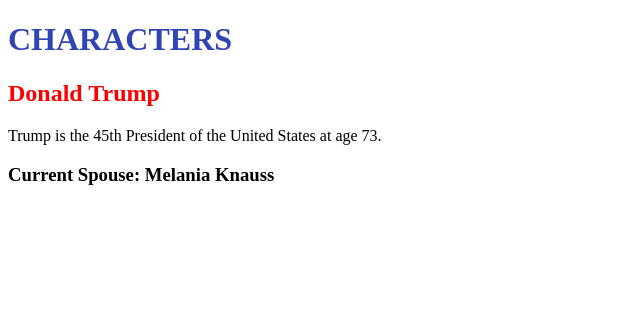
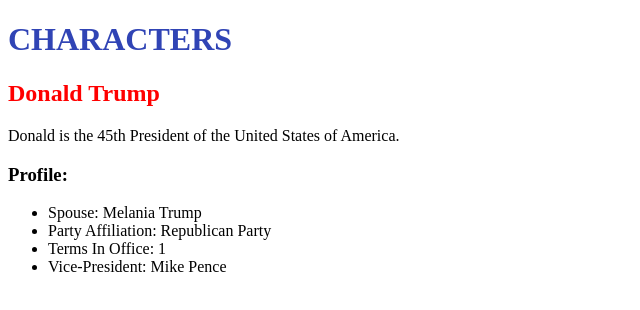
Before and after one commit to colorfest/angular9tutorial, an Angular app: page / in a window 1280 px wide. Shown: the top 310 px of the page, without its empty margins (0-640 px from the left). Built offline with nearby package versions, Linux system fonts and the light colour scheme.

Commit message:
Part 5: Interfaces

```diff
--- a/src/app/components/character-demo/character-demo.component.html
+++ b/src/app/components/character-demo/character-demo.component.html
@@ -1,5 +1,10 @@
 <h1 class="capitalized">Characters</h1>
-<h2>{{ firstName }} {{ lastName }}</h2>
-<p>{{ lastName }} is the {{ presID }}th President of the United States at age {{ age }}.</p>
-
-<h3>Current Spouse: {{ exWives[2] }}</h3>
+<h2>{{ character.firstName }} {{ character.lastName }}</h2>
+<p>{{ character.firstName }} is the {{ character.presID }}th President of the United States of America.</p>
+<h3>Profile: </h3>
+<ul>
+  <li>Spouse: {{ character.details.spouse }}</li>
+  <li>Party Affiliation: {{ character.details.partyAffiliation}}</li>
+  <li>Terms In Office: {{ character.details.termsInOffice }}</li>
+  <li>Vice-President: {{ character.details.vicePresident }}</li>
+</ul>
--- a/src/app/components/character-demo/character-demo.component.ts
+++ b/src/app/components/character-demo/character-demo.component.ts
@@ -1,4 +1,5 @@
 import { Component } from '@angular/core';
+import { Character } from "../../models/character";
 
 @Component({
   selector: 'app-character-demo',
@@ -6,30 +7,21 @@
   styleUrls: ['./character-demo.component.sass']
 })
 export class CharacterDemoComponent {
-
-  // create character properties
-  firstName: string;
-  lastName: string;
-  age: number;
-  presID: number;
-  hasChildren: boolean;
-  exWives: string[];
-  numberOfTweetsThisMonth: number[];
-  mixedArray: any[];
-  tupleArray: [boolean, number, string];
-
+  character: Character;
 
   constructor() {
-    this.firstName = `Donald`;
-    this.lastName = `Trump`;
-    this.age = 73;
-    this.presID = 45;
-
-    this.hasChildren = true;
-    this.exWives = ['Ivana Zelnickova', 'Marla Maples', 'Melania Knauss'];
-    this.numberOfTweetsThisMonth = [12, 5, 23, 5];
-    this.mixedArray = [true, true, 'Bernie', 'USA', 0, false, 'New York'];
-    this.tupleArray = [false, 100, 'Donald Jr'];
+    this.character = {
+      firstName: `Donald`,
+      lastName: `Trump`,
+      age: 73,
+      presID: 45,
+      details: {
+        spouse: `Melania Trump`,
+        partyAffiliation: `Republican Party`,
+        termsInOffice: 1,
+        vicePresident: `Mike Pence`
+      }
+    }
   }
 
 }
--- /dev/null
+++ b/src/app/models/character.ts
@@ -0,0 +1,12 @@
+export interface Character {
+  firstName: string,
+  lastName: string,
+  age: number,
+  presID: number,
+  details: {
+    spouse: string,
+    termsInOffice: number,
+    vicePresident: string,
+    partyAffiliation: string
+  }
+}
```
